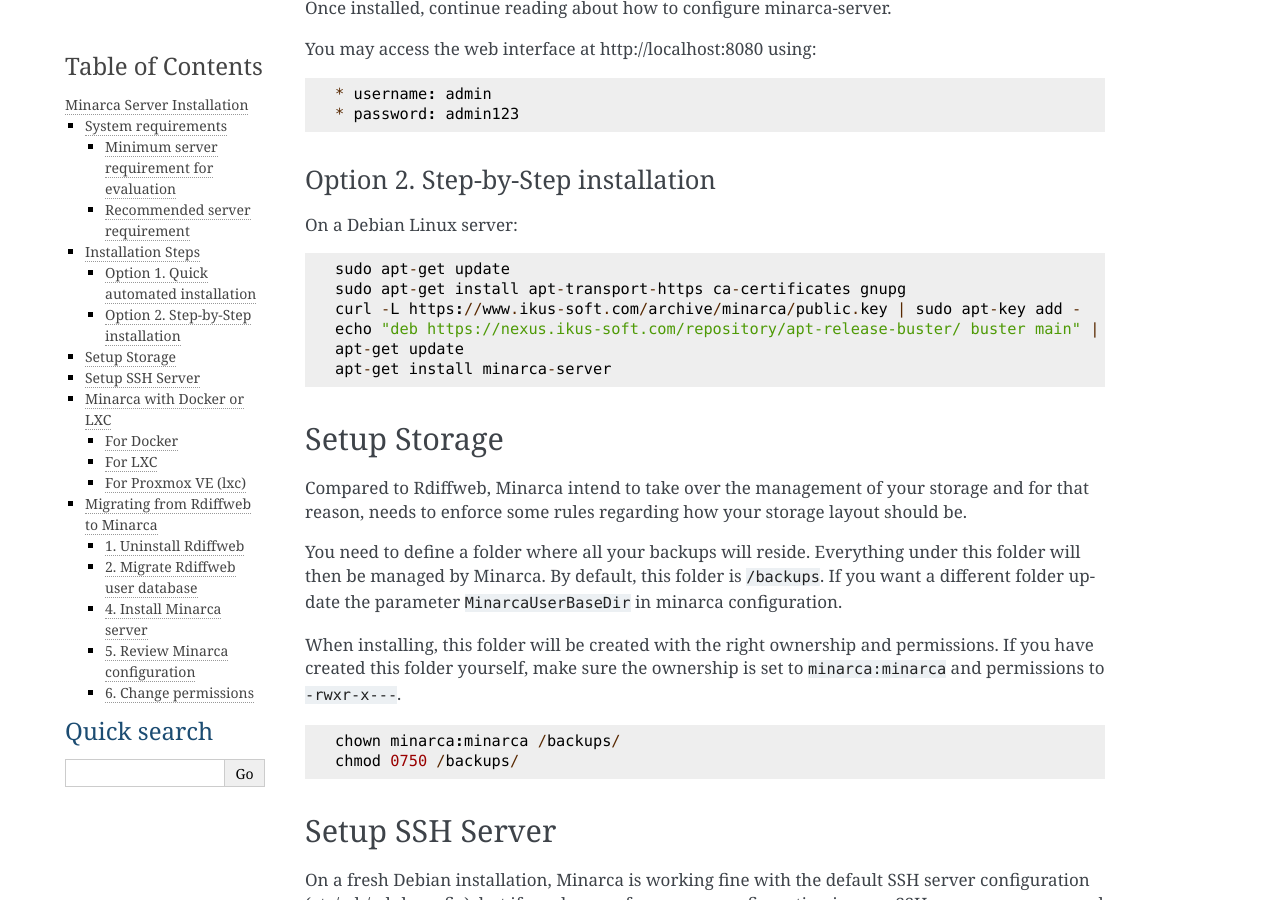
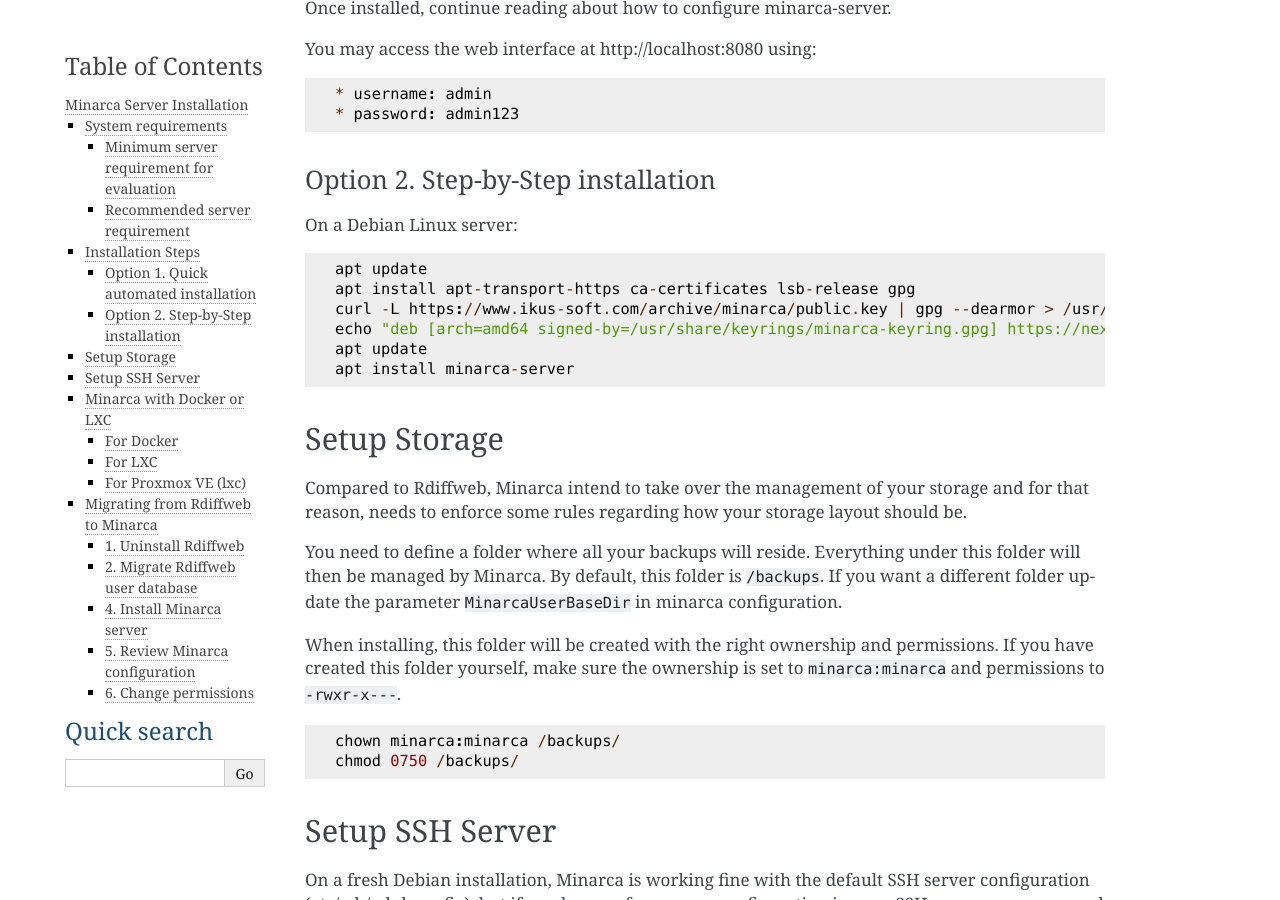
Before and after one commit to ikus060/minarca, a Sphinx documentation site: the page built from doc/installation.md, in a window 1280 px wide and 900 px high, scrolled down 1373 px. Built offline with Sphinx 7.4.7, drawn with Linux system fonts in a browser that asks for light colours.

Commit message:
Add [arch=amd64] to apt repo #169

```diff
--- a/doc/installation.md
+++ b/doc/installation.md
@@ -54,12 +54,12 @@
 
 On a Debian Linux server:
 
-    sudo apt-get update
-    sudo apt-get install apt-transport-https ca-certificates gnupg
-    curl -L https://www.ikus-soft.com/archive/minarca/public.key | sudo apt-key add -
-    echo "deb https://nexus.ikus-soft.com/repository/apt-release-buster/ buster main" | sudo tee /etc/apt/sources.list.d/minarca.list
-    apt-get update
-    apt-get install minarca-server
+    apt update
+    apt install apt-transport-https ca-certificates lsb-release gpg
+    curl -L https://www.ikus-soft.com/archive/minarca/public.key | gpg --dearmor > /usr/share/keyrings/minarca-keyring.gpg
+    echo "deb [arch=amd64 signed-by=/usr/share/keyrings/minarca-keyring.gpg] https://nexus.ikus-soft.com/repository/apt-release-$(lsb_release -sc)/ $(lsb_release -sc) main" > /etc/apt/sources.list.d/minarca.list
+    apt update
+    apt install minarca-server
 
 ## Setup Storage
 
```
Also changed, not shown: 1 other file.
